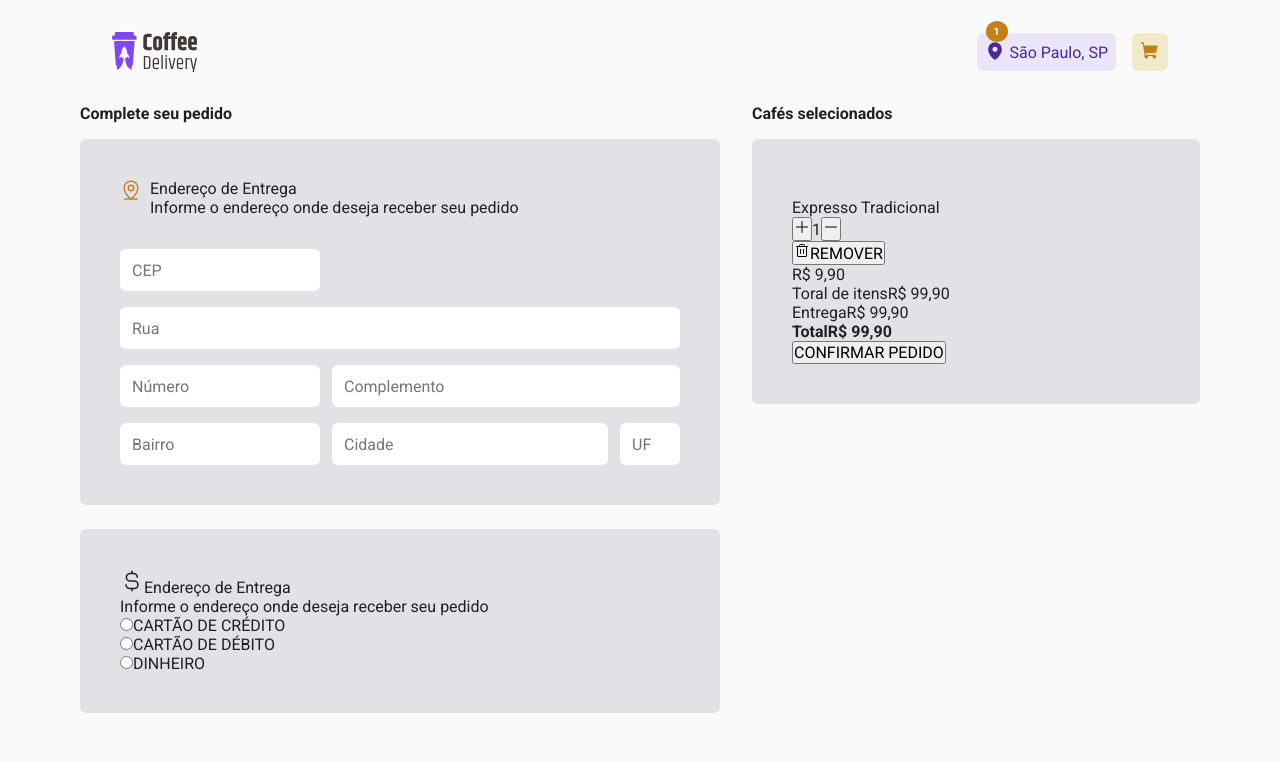
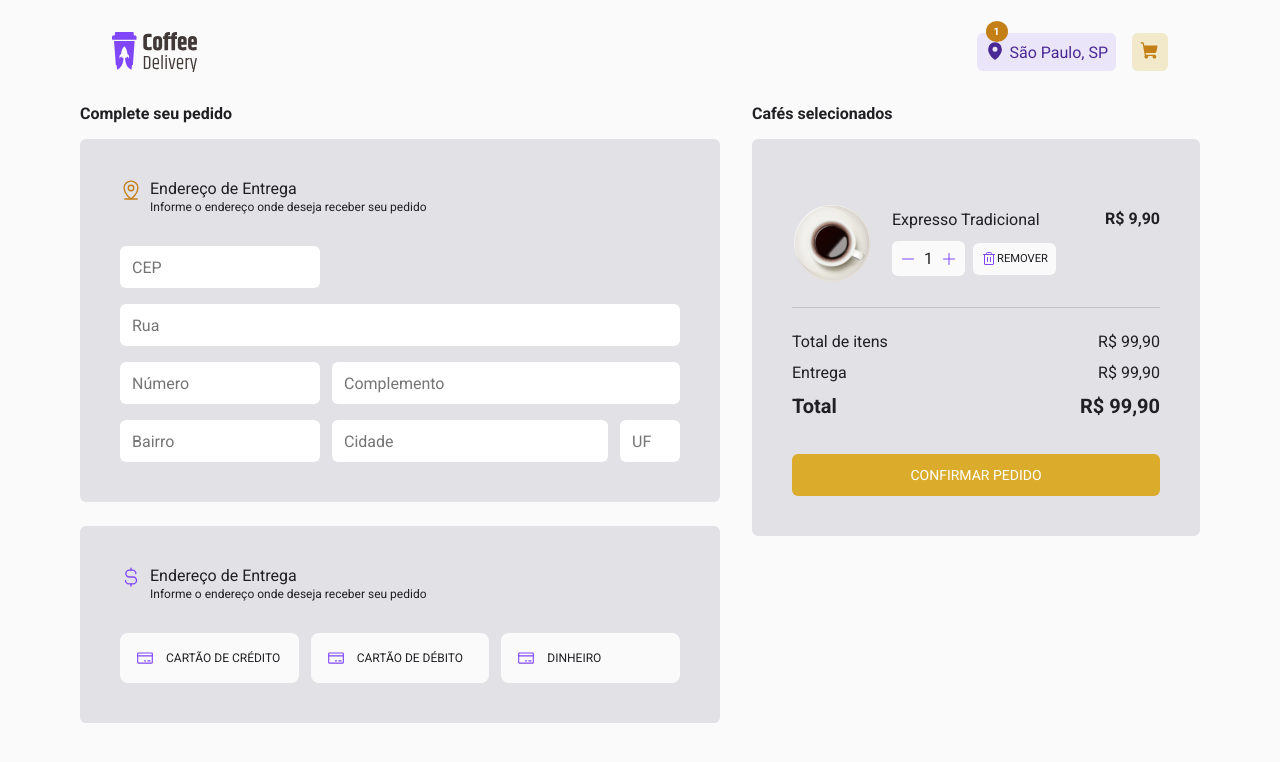
Before and after one commit to gabramos90/coffe-delivery, a React (Vite) app: page /checkout in a window 1280 px wide. Shown: the top 762 px of the page. Built offline with nearby package versions, Linux system fonts and the light colour scheme.

Commit message:
checkout component is finished

```diff
--- a/src/pages/Checkout/index.tsx
+++ b/src/pages/Checkout/index.tsx
@@ -1,6 +1,6 @@
 import {
+  CreditCard,
   CurrencyDollarSimple,
-  MapPin,
   MapPinLine,
   Minus,
   Plus,
@@ -11,8 +11,12 @@ import {
   AndressAndPayment,
   CheckoutContainer,
   CheckoutSummary,
+  CoffeContainer,
   PaymentInfo,
+  PriceAndDelivery,
 } from './styles'
+
+import logoCoffe from '../../../public/coffes/americano.png'
 
 export function Checkout() {
   return (
@@ -44,62 +48,68 @@ export function Checkout() {
           </div>
         </AdressInfo>
         <PaymentInfo>
+          <header>
+            <CurrencyDollarSimple size={22} />
             <div>
-            <p>
-              <CurrencyDollarSimple size={24} />
-              Endereço de Entrega
-            </p>
+              <p>Endereço de Entrega</p>
               <p>Informe o endereço onde deseja receber seu pedido</p>
             </div>
+          </header>
           <form action="">
-            <div>
+            <button>
               <input
                 type="radio"
                 id="credit-card"
                 name="payment-infor"
                 value="credit-card"
               />
+              <CreditCard size={18} />
               <label htmlFor="credit-card">CARTÃO DE CRÉDITO</label>
-            </div>
-            <div>
+            </button>
+            <button>
               <input type="radio" id="bank" name="payment-infor" value="bank" />
+              <CreditCard size={18} />
               <label htmlFor="bank">CARTÃO DE DÉBITO</label>
-            </div>
-            <div>
-              <input type="radio" id="cash" name="cash" value="credit-card" />
+            </button>
+            <button>
+              <input type="radio" id="cash" name="payment-infor" value="cash" />
+              <CreditCard size={18} />
               <label htmlFor="cash">DINHEIRO</label>
-            </div>
+            </button>
           </form>
         </PaymentInfo>
       </AndressAndPayment>
       <div>
         <strong>Cafés selecionados</strong>
         <CheckoutSummary>
-          <div>
-            <img src="" alt="" />
+          <CoffeContainer>
+            <img src={logoCoffe} alt="" />
             <div>
               <p>Expresso Tradicional</p>
-              <div>
+              <div className="handleButtons">
                 <div>
                   <button>
-                    <Plus />
+                    <Minus size={16} />
                   </button>
                   <span>1</span>
                   <button>
-                    <Minus />
+                    <Plus size={16} />
                   </button>
                 </div>
-                <button>
-                  <Trash />
+                <div>
+                  <button className="trashButton">
+                    <Trash size={16} />
                     REMOVER
                   </button>
                 </div>
               </div>
-            <span>R$ 9,90</span>
             </div>
+            <span className='productPrice'>R$ 9,90</span>
+          </CoffeContainer>
+          <PriceAndDelivery>
+            <div className='priceSummary'>
               <div>
-            <div>
-              <span>Toral de itens</span>
+                <span>Total de itens</span>
                 <span>R$ 99,90</span>
               </div>
               <div>
@@ -110,8 +120,9 @@ export function Checkout() {
                 <strong>Total</strong>
                 <strong>R$ 99,90</strong>
               </div>
+            </div>
             <button>CONFIRMAR PEDIDO</button>
-          </div>
+          </PriceAndDelivery>
         </CheckoutSummary>
       </div>
     </CheckoutContainer>
--- a/src/pages/Checkout/styles.ts
+++ b/src/pages/Checkout/styles.ts
@@ -1,6 +1,11 @@
 import styled from 'styled-components'
 
 export const CheckoutContainer = styled.main`
+  button {
+    all: unset;
+    cursor: pointer;
+  }
+
   display: grid;
   grid-template-columns: 640px 1fr;
 
@@ -32,6 +37,13 @@ export const AdressInfo = styled.article`
 
     svg {
       color: ${(props) => props.theme['yellow-600']};
+    }
+
+    div {
+      p:last-child {
+        font-size: 0.75rem;
+        margin-top: 0.125rem;
+      }
     }
   }
 
@@ -83,10 +95,70 @@ export const AdressInfo = styled.article`
 `
 
 export const PaymentInfo = styled.article`
+  display: flex;
+  flex-direction: column;
   padding: 2.5rem;
   background-color: ${(props) => props.theme['gray-200']};
 
   border-radius: 6px;
+
+  header {
+    display: flex;
+    gap: 0.5rem;
+
+    margin-bottom: 2rem;
+
+    svg {
+      color: ${(props) => props.theme['purple-300']};
+    }
+
+    div {
+      p:last-child {
+        font-size: 0.75rem;
+        margin-top: 0.125rem;
+      }
+    }
+  }
+
+  form {
+    display: flex;
+    gap: 0.75rem;
+    cursor: pointer;
+
+    button {
+      display: flex;
+      align-items: center;
+      flex: 1;
+      gap: 0.75rem;
+      padding: 1rem;
+
+      border: 0;
+      border-radius: 8px;
+      background-color: ${(props) => props.theme['gray-100']};
+
+      line-height: none;
+      font-size: 0.75rem;
+      cursor: pointer;
+
+      &:checked {
+        background-color: red;
+      }
+
+      input {
+        display: none;
+      }
+
+      svg {
+        line-height: 0;
+        color: ${(props) => props.theme['purple-300']};
+      }
+
+      label {
+        cursor: pointer;
+        text-align: center;
+      }
+    }
+  }
 `
 
 export const CheckoutSummary = styled.aside`
@@ -97,3 +169,95 @@ export const CheckoutSummary = styled.aside`
 
   margin-top: 1rem;
 `
+export const CoffeContainer = styled.div`
+  display: flex;
+  gap: 1.25rem;
+  align-items: center;
+
+  padding: 1.5rem 0;
+
+  img {
+    width: 5rem;
+  }
+
+  border-bottom: 1px solid ${(props) => props.theme['gray-300']};
+
+  .handleButtons {
+    display: flex;
+    align-items: center;
+    gap: 0.5rem;
+
+    margin-top: 0.75rem;
+
+    div {
+      display: flex;
+      align-items: center;
+      gap: 0.5rem;
+
+      padding: 0.5rem;
+
+      border-radius: 6px;
+      background-color: ${(props) => props.theme['gray-100']};
+
+      button {
+        display: flex;
+        align-items: center;
+
+        svg {
+          color: ${(props) => props.theme['purple-300']};
+        }
+      }
+
+      .trashButton {
+        font-size: 0.7rem;
+      }
+    }
+  }
+
+  .productPrice {
+    display: flex;
+    flex: 1;
+    flex-direction: row-reverse;
+    align-items: flex-end;
+    margin-bottom: 3.1rem;
+
+    font-weight: bold;
+  }
+`
+
+export const PriceAndDelivery = styled.div`
+  display: flex;
+  gap: 0.75rem;
+  flex-direction: column;
+
+  padding-top: 1.5rem;
+
+  .priceSummary {
+    display: flex;
+    flex-direction: column;
+    gap: 0.75rem;
+
+    div {
+      display: flex;
+      justify-content: space-between;
+
+      strong {
+        font-size: 1.25rem;
+      }
+    }
+  }
+
+  button {
+    display: flex;
+    justify-content: center;
+
+    margin-top: 1.5rem;
+    padding: 0.8rem;
+    border-radius: 6px;
+
+    font-size: 0.875rem;
+
+    background-color: ${(props) => props.theme['yellow-300']};
+    color: ${(props) => props.theme.white};
+  }
+`
```
Lines whose indentation alone changed are shown as unchanged.
